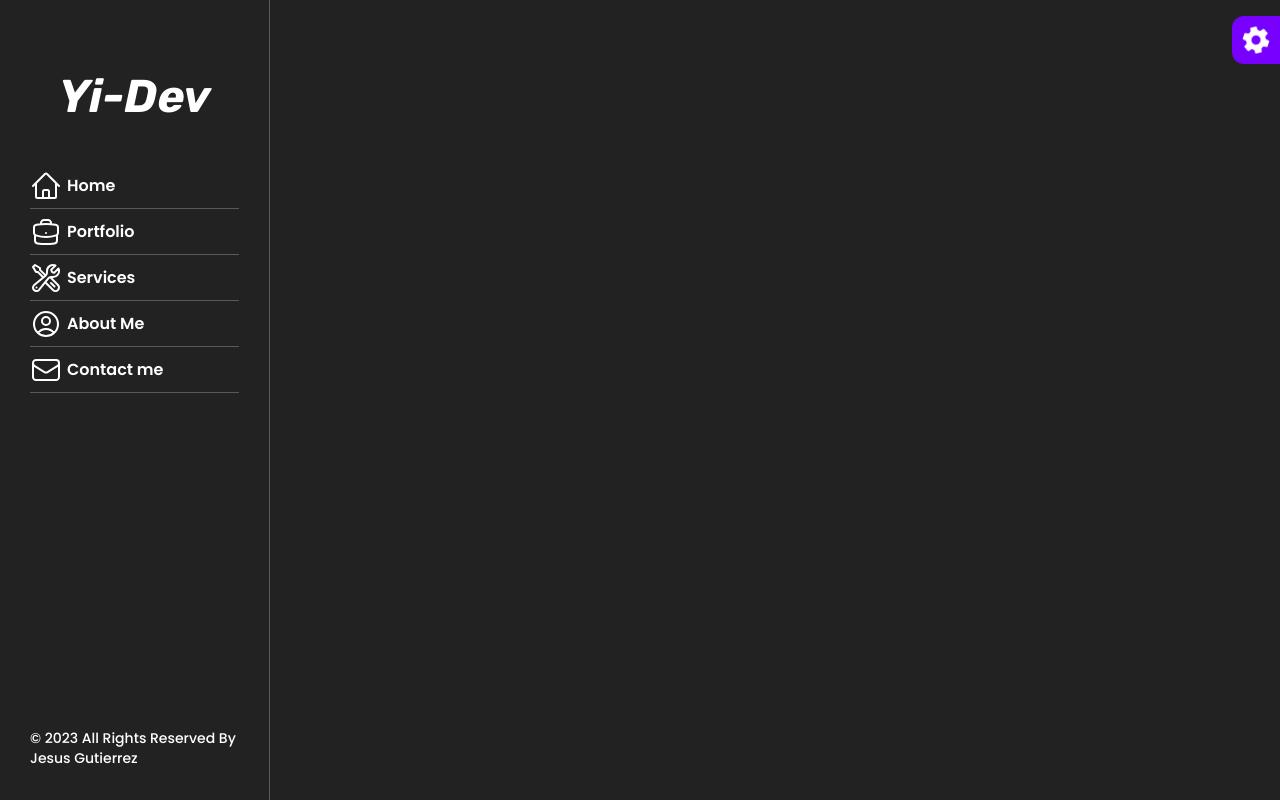
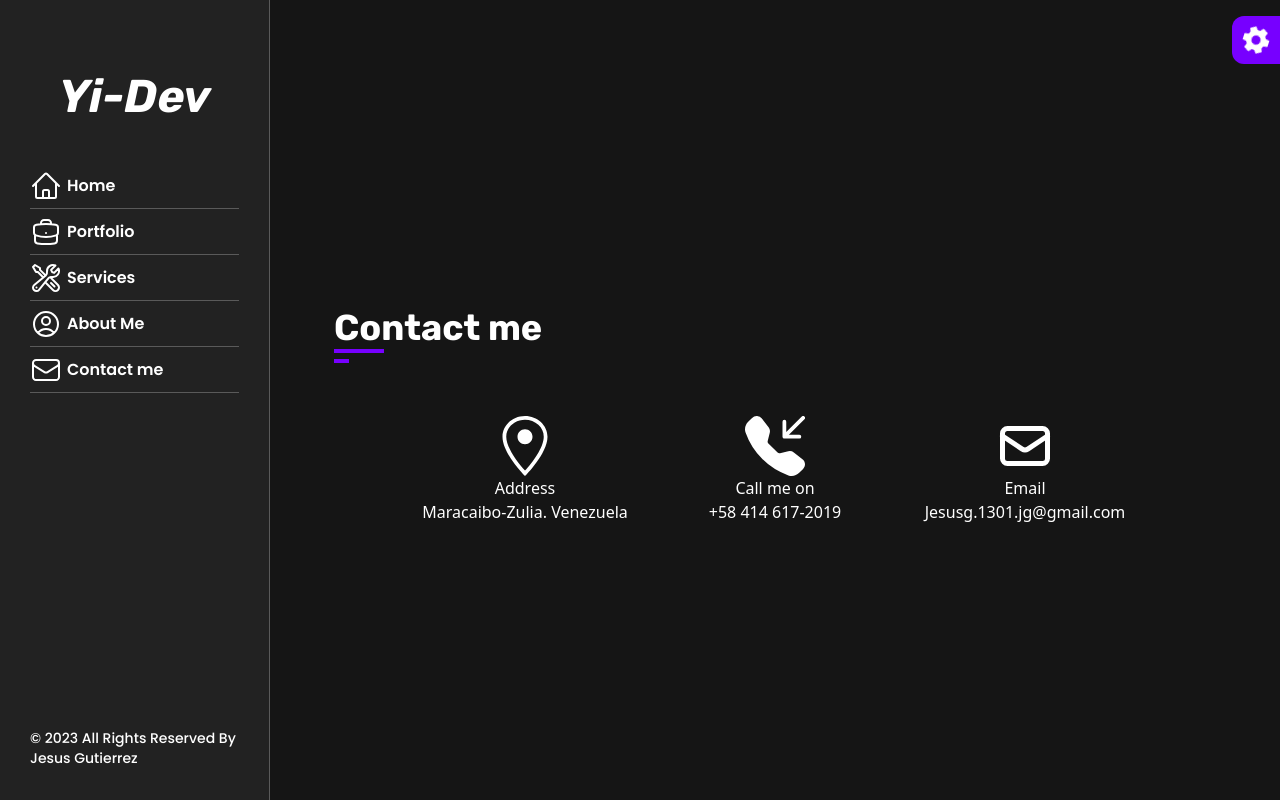
Before and after one commit to Xeuz27/yi-dev-portfolio, a React (Vite) app: page / in a window 1280 px wide. Both pictures are taken after a click on the link "Contact me". Built offline with nearby package versions, Linux system fonts and the light colour scheme.

Commit message:
created the contact li items

```diff
--- a/src/pages/Contact.jsx
+++ b/src/pages/Contact.jsx
@@ -1,16 +1,56 @@
 import React, { useContext } from "react";
 import { ConfigContext } from "../context/configContext";
+import {GoLocation} from 'react-icons/go'
+import {BsTelephoneInboundFill} from 'react-icons/bs'
+import {HiOutlineMail} from 'react-icons/hi'
+import { layout } from "../style";
 const Contact = () => {
-    const { state } = useContext(ConfigContext);
+  const { state } = useContext(ConfigContext);
+  const colorstate = state.color
   return (
     <>
       {(state.page === "Contact me" || state.page === "Contáctame") && (
         <>
-          <div className="text-white">Aboutme</div>
+          <div
+            className={` ${layout.section} py-12 overflow-y-scroll text-white`}
+          >
+            <div className="container max-w-[1080px] m-auto">
+              <div className="flex flex-wrap xs:pl-4 sm:pl-0 md:pl-0 lg:pl-8">
+                <div className="text-inherit font-rubik font-semibold text-4xl my-8 ">
+                  <h2>{state.page}</h2>
+                  <div
+                    id="before-after"
+                    className={`relative bg-${colorstate}`}
+                  ></div>
+                </div>
+              </div>
+
+              <div className="w-full pt-9 px-4">
+                <div className="row">
+                   <ul className="flex justify-center flex-wrap">
+                    <li className="responsive-li-contact flex flex-col items-center justify-center"><GoLocation style={{width: '60px', height: '60px'
+                    }}/>
+                    <span>Address</span>
+                    <p>Maracaibo-Zulia. Venezuela</p>
+                    </li>
+                    <li className="responsive-li-contact flex flex-col items-center justify-center"><BsTelephoneInboundFill style={{width: '60px', height: '60px'
+                    }} />
+                    <span>Call me on
+                      </span>
+                      <p>+58 414 617-2019</p></li>
+                    <li className="responsive-li-contact flex flex-col items-center justify-center"><HiOutlineMail style={{width: '60px', height: '60px'
+                    }}/>
+                    <span>Email</span>
+                    <p>Jesusg.1301.jg@gmail.com</p></li>
+                   </ul>
+                </div>
+              </div>
+            </div>
+          </div>
         </>
       )}
     </>
-  )
-}
+  );
+};
 
-export default Contact
+export default Contact;
```
